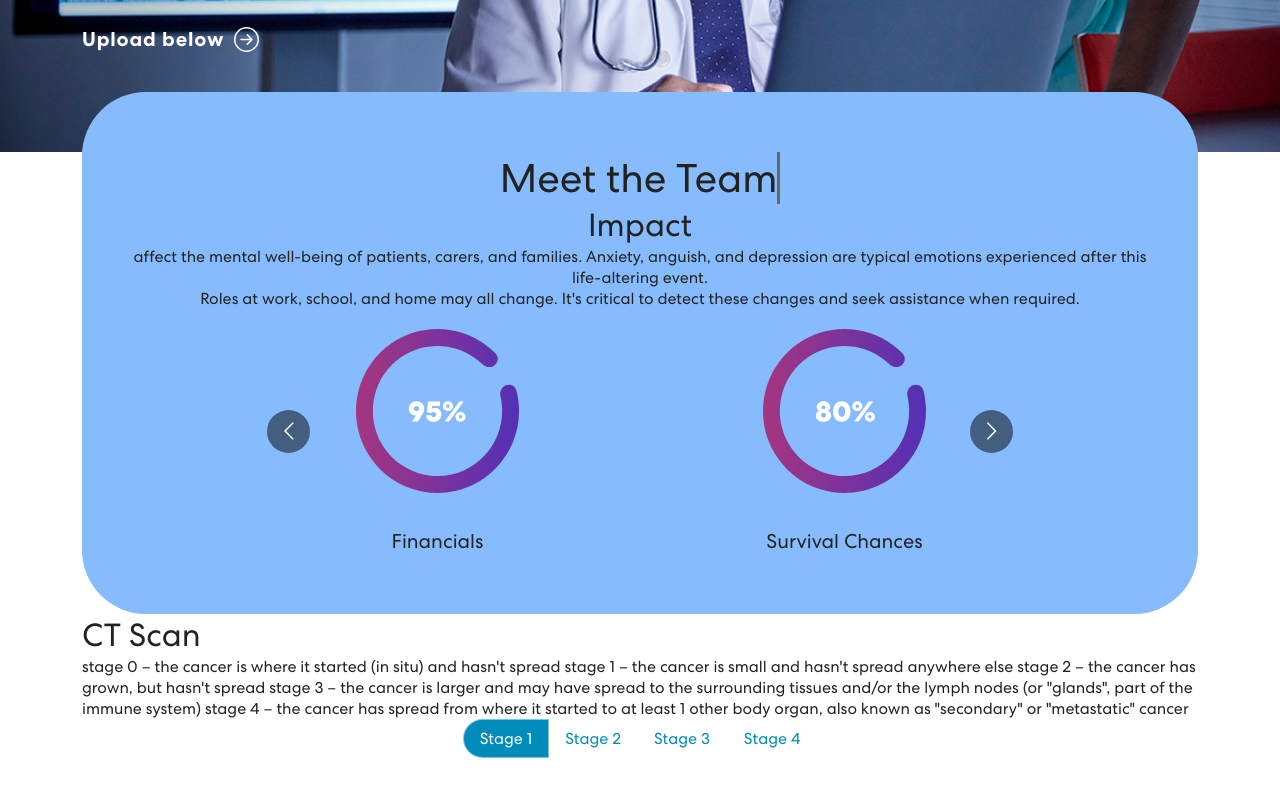
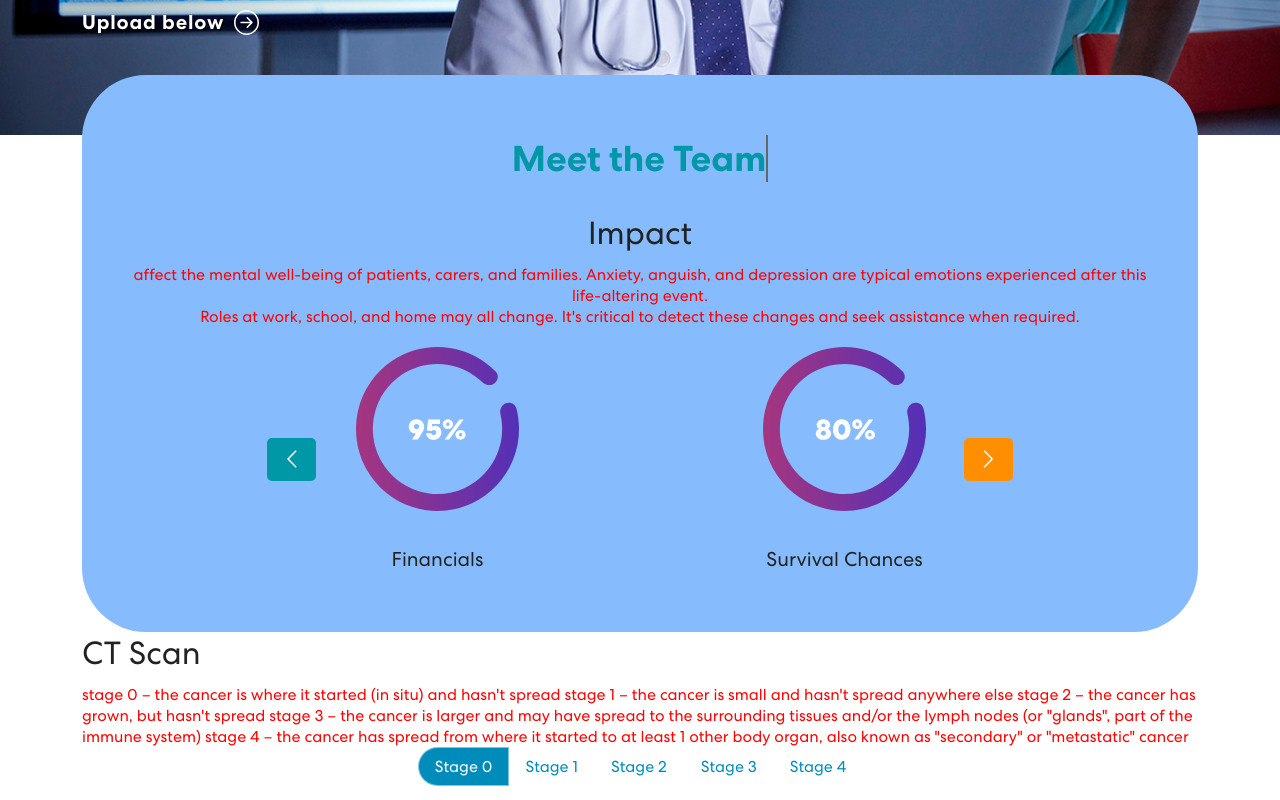
Before and after one commit to josh1205/lung-cancer-classification-system, a React (Create React App) app in the folder client/: page / in a window 1280 px wide. Shown: the part 520-1320 px from the top of the page. Built offline with nearby package versions, Linux system fonts and the light colour scheme; no server answers.

Commit message:
updated client

```diff
--- a/client/src/App.css
+++ b/client/src/App.css
@@ -429,7 +429,7 @@ nav.navbar .navbar-toggler[aria-expanded="true"] .navbar-toggler-icon {
 }
 .proj-imgbx::before {
   content: "";
-  background: linear-gradient(90.21deg, #002756cc -5.91%, #4A2FBD 111.58%);
+  background: linear-gradient(90.21deg, #002756cc -5.91%, #86bcfd 111.58%);
   opacity: 0.85;
   position: absolute;
   width: 100%;
--- a/client/src/App.js
+++ b/client/src/App.js
@@ -19,6 +19,7 @@ import Profile from "./pages/shared/Profile/Profile"
 import Patient from "./pages/patient/Patient"
 import ContactDoctor from "./pages/patient/ContactDoctor";
 import UpdateUserInfo from "./pages/patient/UpdateUserInfo";
+import ResetPassword from "./pages/ResetPassword/ResetPassword";
 
 function App() {
   return (
@@ -27,6 +28,7 @@ function App() {
         <Routes>
           <Route exact path="/" element={<LandingPage />}/>
           <Route exact path="/login" element={<SignIn />}/>
+          <Route exact path="/resetPassword" element={<ResetPassword />}/>
           <Route exact path="/upload" element={<Upload />}/>
           <Route exact path="/dashboard" element={
             <ProtectedRoute>
--- /dev/null
+++ b/client/src/pages/ResetPassword/Reset.css
@@ -0,0 +1,82 @@
+/* Set background color and font styles */
+body {
+    background-color: #f0f0f0;
+    font-family: Arial, sans-serif;
+  }
+
+  /* Style the profile page heading */
+  h1 {
+    font-size: 36px;
+    font-weight: bold;
+    color: #0097a7;
+    margin-bottom: 30px;
+  }
+
+  /* Style the form */
+  form {
+    background-color: #ADD8E6;
+    padding: 30px;
+    border-radius: 10px;
+    box-shadow: 0 0 20px rgba(0, 0, 0, 0.2);
+  }
+
+  /* Style the form labels */
+  label {
+    font-weight: bold;
+    margin-bottom: 5px;
+    display: block;
+    color: #555;
+  }
+
+  /* Style the form inputs */
+  input {
+    border-radius: 5px;
+    border: 1px solid #ccc;
+    padding: 10px;
+    margin-bottom: 20px;
+    font-size: 16px;
+    width: 100%;
+  }
+
+  /* Style the form submit button */
+  button[type="submit"] {
+    background-color: #0097a7;
+    border: none;
+    color: #fff;
+    padding: 10px 20px;
+    border-radius: 5px;
+    font-size: 16px;
+    cursor: pointer;
+    margin-top: 20px;
+  }
+
+  /* Style the back to dashboard button */
+  button[type="button"] {
+    background-color: #ff8f00;
+    border: none;
+    color: #fff;
+    padding: 10px 20px;
+    border-radius: 5px;
+    font-size: 16px;
+    cursor: pointer;
+    margin-top: 20px;
+  }
+
+  /* Style the reset password button */
+  button[type="button"]:nth-child(2) {
+    background-color: #0097a7;
+    border: none;
+    color: #fff;
+    padding: 10px 20px;
+    border-radius: 5px;
+    font-size: 16px;
+    cursor: pointer;
+    margin-top: 20px;
+  }
+
+  /* Style the error message */
+  p {
+    color: red;
+    margin-top: 10px;
+    margin-bottom: 0;
+  }
--- /dev/null
+++ b/client/src/pages/ResetPassword/ResetPassword.js
@@ -0,0 +1,78 @@
+import './Reset.css'
+import React, { useState } from "react";
+import { useNavigate } from 'react-router-dom';
+
+export default function ResetPassword() {
+    const [error, setError] = useState("");
+    const navigate = useNavigate();
+    const [oldPassword, setOldPassword] = useState("");
+    const [newPassword, setNewPassword] = useState("");
+    const [verifyPassword, setVerifyPassword] = useState("");
+
+    //Functions
+    const handleDashboard = async () => {
+        setError("");
+        try {
+          navigate("/dashboard");
+        } catch (error) {
+          setError(error.message);
+        }
+      }
+
+      const handleProfile = async () => {
+        setError("");
+        try {
+          navigate("/profile");
+        } catch (error) {
+          setError(error.message);
+        }
+      }
+
+  return (
+    <>
+      {error}
+      <h1>Reset Password Page</h1>
+      <div>
+        <button onClick={handleProfile}type="button" className="m-3 btn btn-primary">Back to Profile settings</button>
+        <button onClick={handleDashboard}type="button" className="m-3 btn btn-primary">Back to Dashboard</button>
+      </div>
+      <div className="mt-5">
+        <form>
+          <div className="form-group">
+            <label htmlFor="oldPassword">Current Password:</label>
+            <input
+              type="text"
+              className="form-control"
+              id="oldPassword"
+              value={oldPassword}
+              onChange={(e) => setOldPassword(e.target.value)}
+            />
+          </div>
+          <div className="form-group">
+            <label htmlFor="newPassword">New Password:</label>
+            <input
+              type="text"
+              className="form-control"
+              id="newPassword"
+              value={newPassword}
+              onChange={(e) => setNewPassword(e.target.value)}
+            />
+          </div>
+          <div className="form-group">
+            <label htmlFor="verifyPassword">Verify Password:</label>
+            <input
+              type="text"
+              className="form-control"
+              id="verifyPassword"
+              value={verifyPassword}
+              onChange={(e) => setVerifyPassword(e.target.value)}
+            />
+          </div>
+          <button type="submit" className="btn btn-primary">
+            ResetPassword
+          </button>
+        </form>
+      </div>
+    </>
+  )
+}
--- a/client/src/pages/shared/LandingPage/components/Banner.js
+++ b/client/src/pages/shared/LandingPage/components/Banner.js
@@ -16,12 +16,11 @@ export const Banner = () => {
             <TrackVisibility>
               {({ isVisible }) =>
               <div className={isVisible ? "animate__animated animate__fadeIn" : ""}>
-                <span className="tagline"><center>Cancer Classification</center></span>
-                  <p>When determining the appropriate treatment options, the clinical stage is frequently a crucial factor. </p>
-                    <p>It can also be applied when attempting to determine a person's outlook or prognosis.</p>
-                    <p>For instance, the stage at the time of diagnosis determines the survival rates for the majority of cancer types.</p>
-                  <button onClick={() => console.log('/Upload.js')}>Upload below <ArrowRightCircle size={25} /></button>
-
+                <span className="tagline" id="id" style={{ color: 'white', fontWeight: 'bold', textShadow: '1px 1px 1px black'}}><center>Cancer Classification</center></span>
+                <p id="id" style={{ color: 'white', fontWeight: 'bold', textShadow: '1px 1px 1px black'}}>When determining the appropriate treatment options, the clinical stage is frequently a crucial factor.
+                    It can also be applied when attempting to determine a person's outlook or prognosis.
+                    For instance, the stage at the time of diagnosis determines the survival rates for the majority of cancer types.</p>
+                  <button onClick={() => console.log('/Upload.js')} id="id" style={{ color: 'white', fontWeight: 'bold', textShadow: '1px 1px 1px black'}}>Upload below <ArrowRightCircle size={25} /></button>
 
               </div>}
             </TrackVisibility>
@@ -45,6 +44,4 @@ export const Banner = () => {
 
 
   )
-
-
 }
--- a/client/src/pages/shared/LandingPage/components/Projects.js
+++ b/client/src/pages/shared/LandingPage/components/Projects.js
@@ -12,7 +12,7 @@ export const Projects = () => {
     const projects = [
       {
         title: "CT SCAN",
-        description: "Stage 1 lung cancer",
+        description: "Stage 0 lung cancer",
         imgUrl: projImg1,
       },
       {
@@ -22,22 +22,22 @@ export const Projects = () => {
       },
       {
         title: "CT SCAN",
-        description: "Stage 1 lung cancer",
+        description: "Stage 2 lung cancer",
         imgUrl: projImg3,
       },
       {
         title: "CT SCAN",
-        description: "Stage 1 lung cancer",
+        description: "Stage 3 lung cancer",
         imgUrl: projImg1,
       },
       {
         title: "CT SCAN",
-        description: "Stage 1 lung cancer",
+        description: "Stage 4 lung cancer",
         imgUrl: projImg2,
       },
       {
         title: "CT SCAN",
-        description: "Stage 1 lung cancer",
+        description: "Stage 5 lung cancer",
         imgUrl: projImg3,
       },
     ];
@@ -58,23 +58,26 @@ export const Projects = () => {
                         stage 4 – the cancer has spread from where it started to at least 1 other body organ, also known as "secondary" or "metastatic" cancer</p>
                     <Tab.Container id="projects-tabs" defaultActiveKey="first">
                       <Nav variant="pills" className="nav-pills mb-5 justify-content-center align-items-center" id="pills-tab">
-                        <Nav.Item>
-                          <Nav.Link eventKey="first">Stage 1</Nav.Link>
+                      <Nav.Item>
+                          <Nav.Link eventKey="first">Stage 0</Nav.Link>
                         </Nav.Item>
                         <Nav.Item>
-                          <Nav.Link eventKey="second">Stage 2</Nav.Link>
+                          <Nav.Link eventKey="second">Stage 1</Nav.Link>
                         </Nav.Item>
                         <Nav.Item>
-                          <Nav.Link eventKey="third">Stage 3</Nav.Link>
+                          <Nav.Link eventKey="third">Stage 2</Nav.Link>
                         </Nav.Item>
                         <Nav.Item>
-                          <Nav.Link eventKey="fourth">Stage 4
+                          <Nav.Link eventKey="fourth">Stage 3</Nav.Link>
+                        </Nav.Item>
+                        <Nav.Item>
+                          <Nav.Link eventKey="fith">Stage 4
                           </Nav.Link>
                         </Nav.Item>
                       </Nav>
                       <Tab.Content>
                         <Tab.Pane eventKey="first">
-                          <Row>
+                          <Row style={{color: 'white'}}>
                             {
                               projects.map((project, index) => {
                                 return (
--- /dev/null
+++ b/client/src/pages/shared/Profile/Profile.css
@@ -0,0 +1,82 @@
+/* Set background color and font styles */
+body {
+    background-color: #f0f0f0;
+    font-family: Arial, sans-serif;
+  }
+
+  /* Style the profile page heading */
+  h1 {
+    font-size: 36px;
+    font-weight: bold;
+    color: #0097a7;
+    margin-bottom: 30px;
+  }
+
+  /* Style the form */
+  form {
+    background-color: #ADD8E6;
+    padding: 30px;
+    border-radius: 10px;
+    box-shadow: 0 0 20px rgba(0, 0, 0, 0.2);
+  }
+
+  /* Style the form labels */
+  label {
+    font-weight: bold;
+    margin-bottom: 5px;
+    display: block;
+    color: #555;
+  }
+
+  /* Style the form inputs */
+  input {
+    border-radius: 5px;
+    border: 1px solid #ccc;
+    padding: 10px;
+    margin-bottom: 20px;
+    font-size: 16px;
+    width: 100%;
+  }
+
+  /* Style the form submit button */
+  button[type="submit"] {
+    background-color: #0097a7;
+    border: none;
+    color: #fff;
+    padding: 10px 20px;
+    border-radius: 5px;
+    font-size: 16px;
+    cursor: pointer;
+    margin-top: 20px;
+  }
+
+  /* Style the back to dashboard button */
+  button[type="button"] {
+    background-color: #ff8f00;
+    border: none;
+    color: #fff;
+    padding: 10px 20px;
+    border-radius: 5px;
+    font-size: 16px;
+    cursor: pointer;
+    margin-top: 20px;
+  }
+
+  /* Style the reset password button */
+  button[type="button"]:nth-child(2) {
+    background-color: #0097a7;
+    border: none;
+    color: #fff;
+    padding: 10px 20px;
+    border-radius: 5px;
+    font-size: 16px;
+    cursor: pointer;
+    margin-top: 20px;
+  }
+
+  /* Style the error message */
+  p {
+    color: red;
+    margin-top: 10px;
+    margin-bottom: 0;
+  }
```
Also changed, not shown: client/src/pages/shared/Profile/Profile.js (+86 -1 lines), 1 other file (tests, documents, lock files or other folders).
